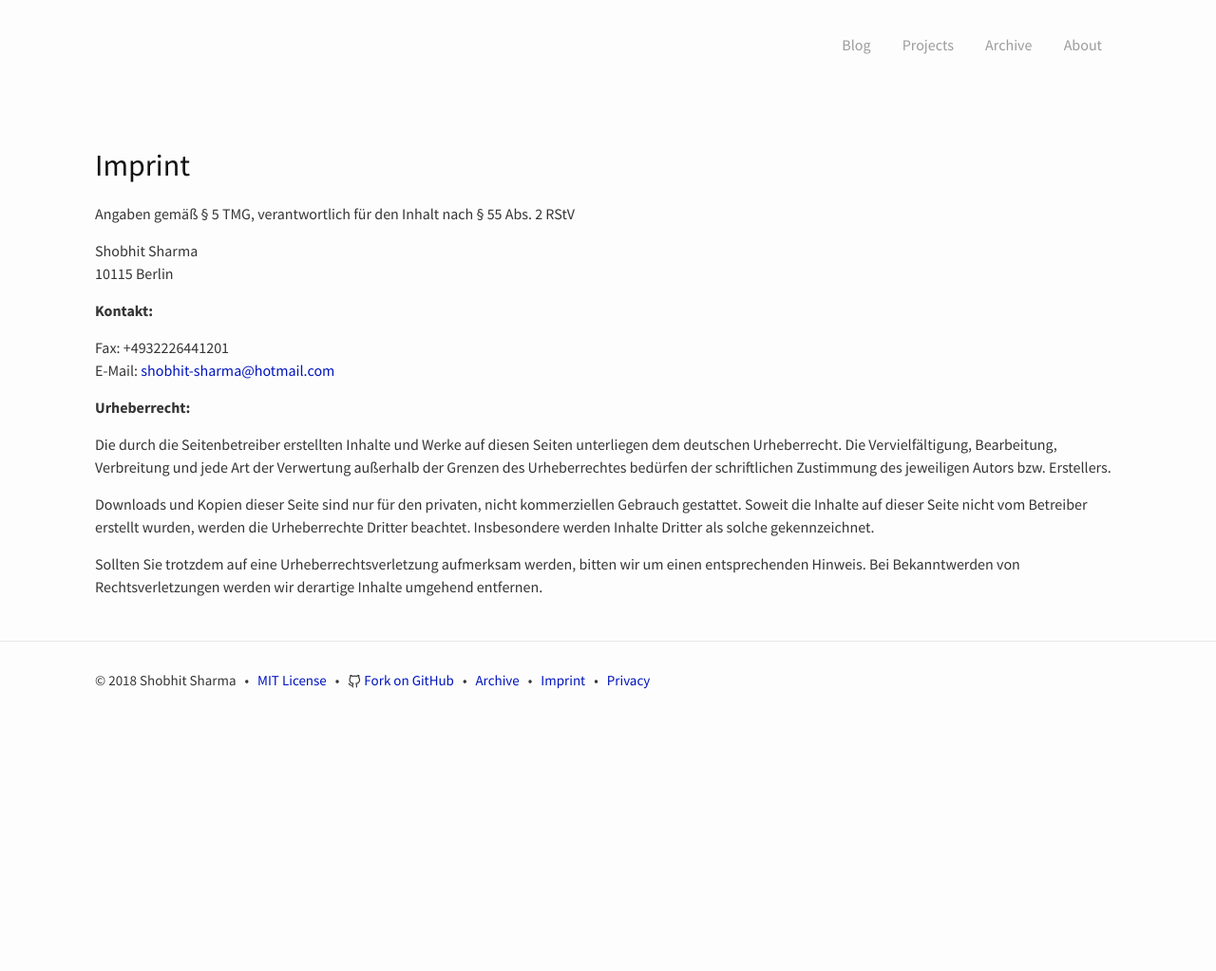
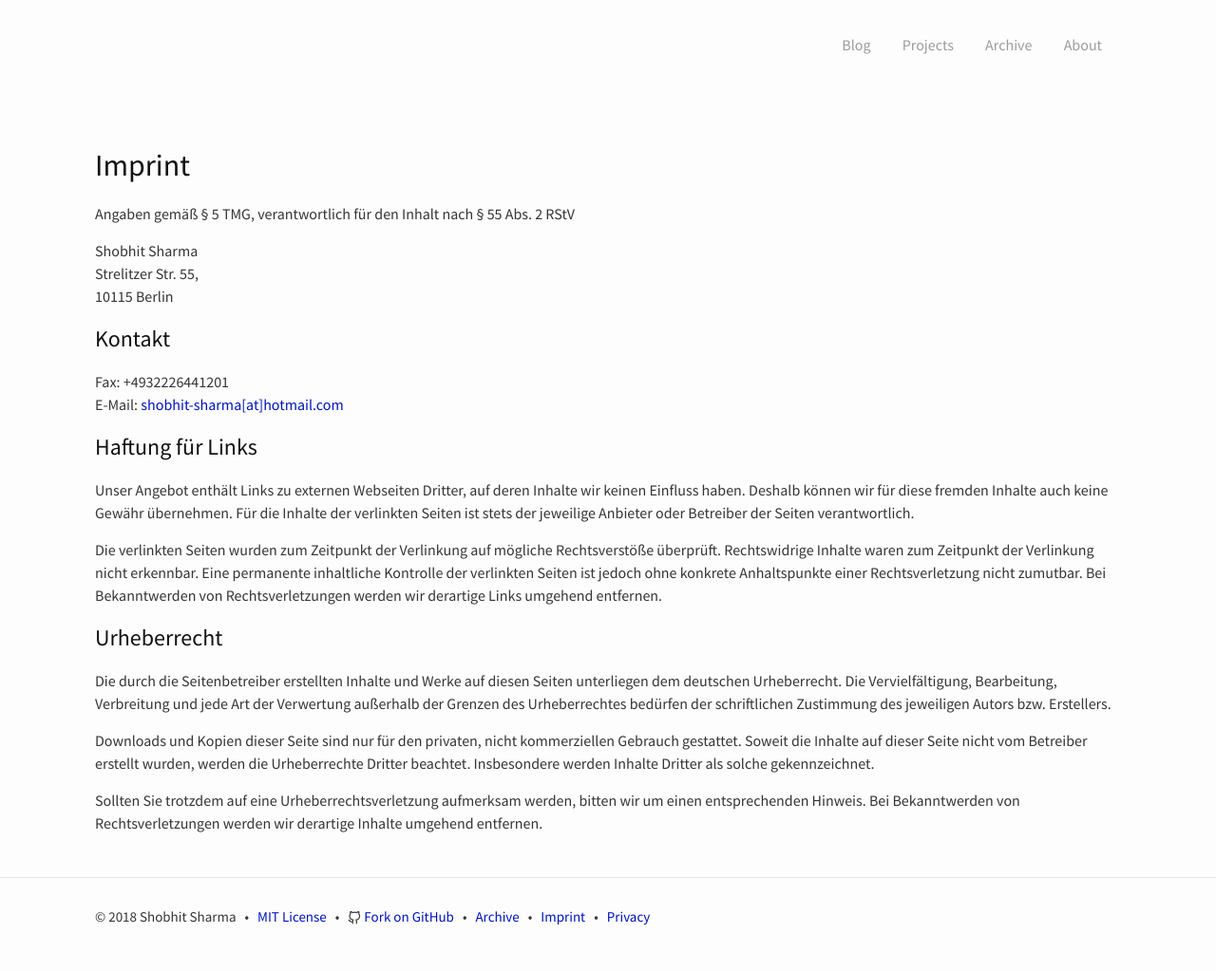
Before and after one commit to shobhitsharma/shobh.it, a Jekyll site: the page built from imprint.md, in a window 1280 px wide. Shown: the whole page at 95% size. Built offline with Jekyll 4.4.1, drawn with Linux system fonts in a browser that asks for light colours; comment, search, counter and statistics services are not loaded; before the commit the page ends 900 px from its top, so only the background shows below that.

Commit message:
Updated legal imprint and policy

```diff
--- a/imprint.md
+++ b/imprint.md
@@ -14,14 +14,21 @@ meta: {}
 Angaben gemäß § 5 TMG, verantwortlich für den Inhalt nach § 55 Abs. 2 RStV
 
 Shobhit Sharma
+Strelitzer Str. 55,
 10115 Berlin
 
-**Kontakt:**
+## Kontakt
 
 Fax: +4932226441201
-E-Mail: [shobhit-sharma@hotmail.com](mailto:shobhit-sharma@hotmail.com)
+E-Mail: [shobhit-sharma[at]hotmail.com](mailto:shobhit-sharma@hotmail.com)
 
-**Urheberrecht:**
+## Haftung für Links
+
+Unser Angebot enthält Links zu externen Webseiten Dritter, auf deren Inhalte wir keinen Einfluss haben. Deshalb können wir für diese fremden Inhalte auch keine Gewähr übernehmen. Für die Inhalte der verlinkten Seiten ist stets der jeweilige Anbieter oder Betreiber der Seiten verantwortlich.
+
+Die verlinkten Seiten wurden zum Zeitpunkt der Verlinkung auf mögliche Rechtsverstöße überprüft. Rechtswidrige Inhalte waren zum Zeitpunkt der Verlinkung nicht erkennbar. Eine permanente inhaltliche Kontrolle der verlinkten Seiten ist jedoch ohne konkrete Anhaltspunkte einer Rechtsverletzung nicht zumutbar. Bei Bekanntwerden von Rechtsverletzungen werden wir derartige Links umgehend entfernen.
+
+## Urheberrecht
 
 Die durch die Seitenbetreiber erstellten Inhalte und Werke auf diesen Seiten unterliegen dem deutschen Urheberrecht. Die Vervielfältigung, Bearbeitung, Verbreitung und jede Art der Verwertung außerhalb der Grenzen des Urheberrechtes bedürfen der schriftlichen Zustimmung des jeweiligen Autors bzw. Erstellers.
 
```
Also changed, not shown: privacy.md (+2 -1 lines).
